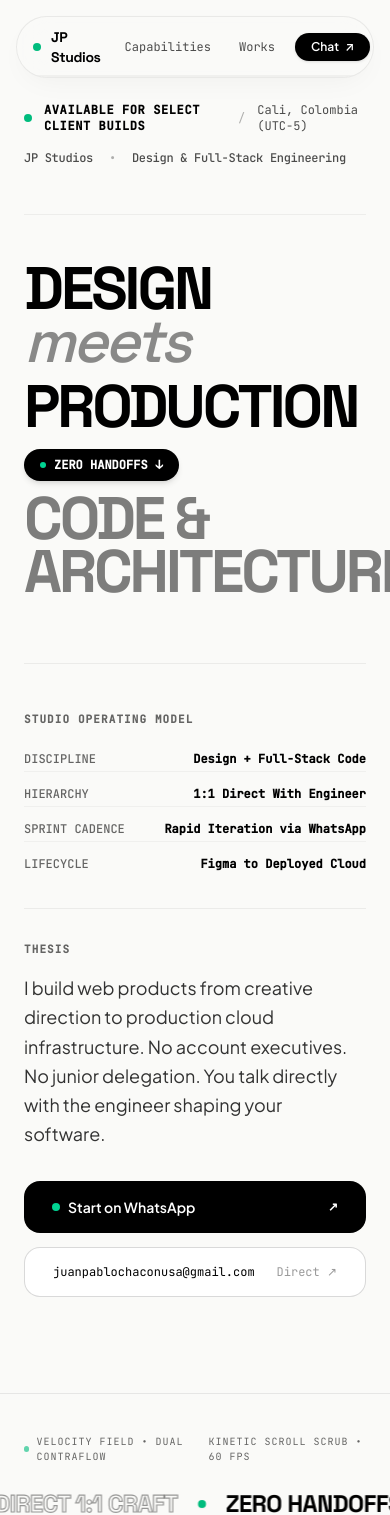
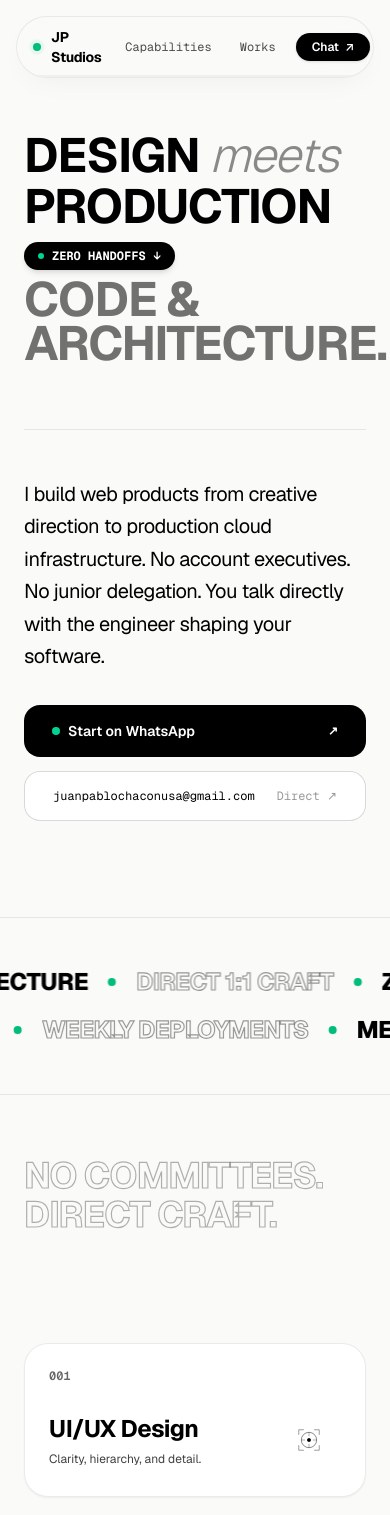
Before and after one commit to Juanpa571/portfolio, a React (Vite) app: page / in a window 390 px wide. Shown: the top 1515 px of the page. Built offline with nearby package versions, Linux system fonts and the light colour scheme.

Commit message:
feat: adopt Geist Cyber-Craft permanently, remove experimental switcher, and clean up redundant copy

```diff
--- a/index.html
+++ b/index.html
@@ -7,7 +7,7 @@
     <title>JP Studios — Full-Stack Creative Engineer</title>
     <link rel="preconnect" href="https://fonts.googleapis.com">
     <link rel="preconnect" href="https://fonts.gstatic.com" crossorigin>
-    <link href="https://fonts.googleapis.com/css2?family=Plus+Jakarta+Sans:wght@300;400;500;600;700&family=Space+Grotesk:wght@500;600;700&family=JetBrains+Mono:wght@400;500&display=swap" rel="stylesheet">
+    <link href="https://fonts.googleapis.com/css2?family=Geist:wght@300;400;500;600;700;800;900&family=Geist+Mono:wght@400;500;600;700&display=swap" rel="stylesheet">
   </head>
   <body class="bg-[#fafaf8] text-[#1a1a1e] antialiased selection:bg-black selection:text-white">
     <div id="root"></div>
--- a/src/components/sections/Hero.tsx
+++ b/src/components/sections/Hero.tsx
@@ -7,30 +7,12 @@ export const Hero: React.FC = () => {
 
       <div className="max-w-[1400px] mx-auto px-6 sm:px-12">
 
-        {/* Asymmetric Top Meta Track with Studio Telemetry */}
-        <div className="flex flex-wrap items-center justify-between gap-4 pb-12 sm:pb-16 text-xs font-mono text-black/70 border-b border-black/[0.05]">
-          <div className="flex items-center gap-3">
-            <span className="relative flex h-2 w-2">
-              <span className="animate-ping absolute inline-flex h-full w-full rounded-full bg-emerald-400 opacity-75"></span>
-              <span className="relative inline-flex rounded-full h-2 w-2 bg-emerald-500"></span>
-            </span>
-            <span className="text-black font-semibold uppercase tracking-wider">Available for select client builds</span>
-            <span className="text-black/30">/</span>
-            <span>Cali, Colombia (UTC-5)</span>
-          </div>
-          <div className="flex items-center gap-4 text-right tracking-tight font-medium text-black/70">
-            <span>JP Studios</span>
-            <span className="text-black/30">•</span>
-            <span>Design & Full-Stack Engineering</span>
-          </div>
-        </div>
-
         {/* Monumental Asymmetric Typographic Statement */}
-        <div className="pt-12 sm:pt-16 pb-16 sm:pb-24 space-y-3 sm:space-y-5 select-none">
+        <div className="pt-8 sm:pt-12 pb-16 sm:pb-24 space-y-2 sm:space-y-4 select-none">
 
           {/* Line 1: Bold Left Anchor */}
           <div
-            className="text-6xl sm:text-8xl md:text-9xl lg:text-[8.5vw] font-bold font-display tracking-tighter text-black leading-[0.88] uppercase cursor-default group transition-transform duration-300 hover:translate-x-2"
+            className="text-5xl sm:text-7xl md:text-8xl lg:text-[7.2vw] font-bold font-display tracking-tight text-black leading-[0.9] uppercase cursor-default group transition-transform duration-300 hover:translate-x-1"
             data-interactive
           >
             <span className="inline-block transition-transform duration-300 group-hover:scale-[1.01] origin-left">
@@ -41,9 +23,9 @@ export const Hero: React.FC = () => {
             </span>
           </div>
 
-          {/* Line 2: Deep Asymmetric Indentation with Off-Axis Floating Badge */}
+          {/* Line 2: Balanced Subtle Architectural Indent with Badge */}
           <div
-            className="text-6xl sm:text-8xl md:text-9xl lg:text-[8.5vw] font-bold font-display tracking-tighter text-black leading-[0.88] uppercase sm:pl-20 md:pl-36 lg:pl-48 flex flex-wrap items-baseline gap-4 sm:gap-6 cursor-default group transition-transform duration-300 hover:translate-x-2"
+            className="text-5xl sm:text-7xl md:text-8xl lg:text-[7.2vw] font-bold font-display tracking-tight text-black leading-[0.9] uppercase sm:pl-8 md:pl-12 lg:pl-14 flex flex-wrap items-baseline gap-3.5 sm:gap-5 cursor-default group transition-transform duration-300 hover:translate-x-1"
             data-interactive
           >
             <span className="inline-block transition-transform duration-300 group-hover:scale-[1.01] origin-left">
@@ -51,7 +33,7 @@ export const Hero: React.FC = () => {
             </span>
             <a
               href="#services"
-              className="text-xs sm:text-sm font-mono tracking-normal uppercase bg-black text-white px-4 py-2 sm:px-5 sm:py-2.5 rounded-full align-middle hover:bg-black/85 hover:scale-105 active:scale-95 transition-all duration-300 shadow-md cursor-pointer inline-flex items-center gap-2"
+              className="text-xs sm:text-sm font-mono tracking-normal uppercase bg-black text-white px-3.5 py-1.5 sm:px-4.5 sm:py-2 rounded-full align-middle hover:bg-black/85 hover:scale-105 active:scale-95 transition-all duration-300 shadow-md cursor-pointer inline-flex items-center gap-2"
               data-interactive
               title="See our direct model"
             >
@@ -61,9 +43,9 @@ export const Hero: React.FC = () => {
             </a>
           </div>
 
-          {/* Line 3: Muted Offset Contrast */}
+          {/* Line 3: Clean Contrast Line */}
           <div
-            className="text-6xl sm:text-8xl md:text-9xl lg:text-[8.5vw] font-bold font-display tracking-tighter text-black/50 hover:text-black leading-[0.88] uppercase sm:pl-10 md:pl-16 lg:pl-24 cursor-default transition-all duration-500 hover:translate-x-2"
+            className="text-5xl sm:text-7xl md:text-8xl lg:text-[7.2vw] font-bold font-display tracking-tight text-black/55 hover:text-black leading-[0.9] uppercase cursor-default transition-all duration-500 hover:translate-x-1"
             data-interactive
           >
             <span className="inline-block hover:scale-[1.01] origin-left transition-transform duration-300">
@@ -72,46 +54,18 @@ export const Hero: React.FC = () => {
           </div>
         </div>
 
-        {/* Asymmetric 3-Part Editorial Grid (Tension & Broken Symmetry) */}
-        <div className="grid grid-cols-1 lg:grid-cols-12 gap-8 sm:gap-12 pt-12 border-t border-black/[0.06] items-start">
+        {/* Asymmetric 2-Column Editorial Thesis & Direct Action */}
+        <div className="grid grid-cols-1 lg:grid-cols-12 gap-8 lg:gap-16 pt-12 border-t border-black/[0.08] items-center">
 
-          {/* Column 1: Studio Architectural Metrics (Col 1-4) */}
-          <div className="lg:col-span-4 space-y-4 font-mono text-xs text-black/70 border-b lg:border-b-0 lg:border-r border-black/[0.06] pb-8 lg:pb-0 lg:pr-8">
-            <div className="text-[11px] uppercase tracking-widest text-black/60 font-semibold">
-              Studio Operating Model
-            </div>
-            <div className="space-y-2.5 pt-1 text-black/80">
-              <div className="flex justify-between items-center py-1 border-b border-black/[0.04]">
-                <span className="text-black/60 font-medium">DISCIPLINE</span>
-                <span className="text-black font-semibold">Design + Full-Stack Code</span>
-              </div>
-              <div className="flex justify-between items-center py-1 border-b border-black/[0.04]">
-                <span className="text-black/60 font-medium">HIERARCHY</span>
-                <span className="text-black font-semibold">1:1 Direct With Engineer</span>
-              </div>
-              <div className="flex justify-between items-center py-1 border-b border-black/[0.04]">
-                <span className="text-black/60 font-medium">SPRINT CADENCE</span>
-                <span className="text-black font-semibold">Rapid Iteration via WhatsApp</span>
-              </div>
-              <div className="flex justify-between items-center py-1">
-                <span className="text-black/60 font-medium">LIFECYCLE</span>
-                <span className="text-black font-semibold">Figma to Deployed Cloud</span>
-              </div>
-            </div>
-          </div>
-
-          {/* Column 2: Unfiltered Human Thesis (Col 5-8) */}
-          <div className="lg:col-span-4 space-y-4 lg:pt-1">
-            <div className="text-[11px] font-mono uppercase tracking-widest text-black/60 font-semibold">
-              Thesis
-            </div>
-            <p className="text-lg sm:text-xl text-black/80 font-normal leading-relaxed">
+          {/* Left Column: Direct Human Statement (Col 1-7) */}
+          <div className="lg:col-span-7">
+            <p className="text-xl sm:text-2xl text-black font-sans leading-relaxed tracking-tight">
               I build web products from creative direction to production cloud infrastructure. No account executives. No junior delegation. You talk directly with the engineer shaping your software.
             </p>
           </div>
 
-          {/* Column 3: Asymmetric Direct Actions (Col 9-12) */}
-          <div className="lg:col-span-4 flex flex-col gap-3.5 lg:pl-4">
+          {/* Right Column: Direct Actions (Col 8-12) */}
+          <div className="lg:col-span-5 flex flex-col gap-3.5">
             <a
               href={siteConfig.profile.contact.whatsapp}
               target="_blank"
--- a/src/components/sections/Services.tsx
+++ b/src/components/sections/Services.tsx
@@ -11,7 +11,6 @@ export const Services: React.FC = () => {
   const line1FillRef = useRef<HTMLSpanElement | null>(null);
   const line2FillRef = useRef<HTMLSpanElement | null>(null);
   const rulerRef = useRef<HTMLDivElement | null>(null);
-  const metaRef = useRef<HTMLDivElement | null>(null);
 
   useEffect(() => {
     if (!headerRef.current) return;
@@ -55,16 +54,6 @@ export const Services: React.FC = () => {
           0.2
         );
       }
-
-      // Meta counter sliding in
-      if (metaRef.current) {
-        tl.fromTo(
-          metaRef.current,
-          { opacity: 0.2, x: 25 },
-          { opacity: 1, x: 0, ease: 'power1.out', duration: 0.7 },
-          0.25
-        );
-      }
     }, headerRef);
 
     return () => ctx.revert();
@@ -77,13 +66,7 @@ export const Services: React.FC = () => {
 
         {/* Asymmetric Section Header with Refokus-Style Kinetic Morph */}
         <div ref={headerRef} className="relative mb-12 lg:mb-16 pb-6">
-          <div className="flex flex-col sm:flex-row sm:items-end justify-between gap-6">
-            <div className="space-y-3 max-w-2xl">
-              <div className="flex items-center gap-3">
-                <span className="w-2.5 h-2.5 rounded-full bg-emerald-500 animate-pulse"></span>
-                <span className="text-xs font-mono uppercase tracking-widest text-black/70 font-semibold">Capabilities</span>
-              </div>
-
+          <div className="space-y-3 max-w-4xl">
             <h2 className="text-4xl sm:text-6xl lg:text-7xl font-bold font-display tracking-tight leading-[0.95] uppercase">
               {/* Line 1: No committees. */}
               <div className="relative inline-block overflow-hidden">
@@ -115,15 +98,10 @@ export const Services: React.FC = () => {
             </h2>
           </div>
 
-            <div ref={metaRef} className="text-xs font-mono text-black/75 text-left sm:text-right tracking-tight font-medium">
-              Design & Full-Stack Engineering • 01 — 04
-            </div>
-          </div>
-
           {/* Animated Ruler Line drawn on scroll */}
           <div
             ref={rulerRef}
-            className="w-full h-[1px] bg-black/[0.08] mt-6 origin-left will-change-transform"
+            className="w-full h-[1px] bg-black/[0.08] mt-8 origin-left will-change-transform"
           />
         </div>
 
@@ -141,9 +119,6 @@ export const Services: React.FC = () => {
               <div className="flex justify-between items-center mb-6">
                 <span className="text-xs font-mono text-black/60 group-hover:text-black transition-colors font-semibold">
                   001
-                </span>
-                <span className="text-[11px] font-mono px-2.5 py-0.5 rounded-full bg-black/5 text-black font-semibold">
-                  FIGMA TO PRODUCTION
                 </span>
               </div>
 
@@ -192,9 +167,6 @@ export const Services: React.FC = () => {
               <div className="flex justify-between items-center mb-6">
                 <span className="text-xs font-mono text-white/60 group-hover:text-white transition-colors font-semibold">
                   002
-                </span>
-                <span className="text-[11px] font-mono px-2.5 py-0.5 rounded-full bg-white/10 text-white font-semibold">
-                  REACT 19 + TS
                 </span>
               </div>
 
@@ -245,9 +217,6 @@ export const Services: React.FC = () => {
               <div className="flex justify-between items-center mb-6">
                 <span className="text-xs font-mono text-black/60 group-hover:text-black transition-colors font-semibold">
                   003
-                </span>
-                <span className="text-[11px] font-mono px-2.5 py-0.5 rounded-full bg-black/5 text-black/80 font-semibold">
-                  SQL • APIS • STRIPE
                 </span>
               </div>
 
--- a/src/components/sections/VelocityTicker.tsx
+++ b/src/components/sections/VelocityTicker.tsx
@@ -112,18 +112,9 @@ export const VelocityTicker: React.FC = () => {
   return (
     <section
       ref={containerRef}
-      className="py-10 sm:py-14 border-b border-black/[0.08] bg-[#fafaf8] overflow-hidden select-none relative"
+      className="py-12 sm:py-16 border-b border-black/[0.08] bg-[#fafaf8] overflow-hidden select-none relative"
       aria-hidden="true"
     >
-      {/* Top Telemetry strip */}
-      <div className="max-w-[1400px] mx-auto px-6 sm:px-12 mb-6 flex justify-between items-center text-[10px] sm:text-[11px] font-mono text-black/60 uppercase tracking-widest">
-        <div className="flex items-center gap-2">
-          <span className="w-1.5 h-1.5 rounded-full bg-emerald-500 animate-pulse" />
-          <span>Velocity Field • Dual Contraflow</span>
-        </div>
-        <div>Kinetic Scroll Scrub • 60 FPS</div>
-      </div>
-
       <div className="space-y-4 sm:space-y-6">
         {/* Row 1: Flowing Left */}
         <div className="overflow-hidden whitespace-nowrap will-change-transform">
--- a/src/index.css
+++ b/src/index.css
@@ -1,9 +1,9 @@
 @import "tailwindcss";
 
 @theme {
-  --font-sans: 'Plus Jakarta Sans', system-ui, -apple-system, sans-serif;
-  --font-display: 'Space Grotesk', sans-serif;
-  --font-mono: 'JetBrains Mono', monospace;
+  --font-sans: 'Geist', system-ui, -apple-system, sans-serif;
+  --font-display: 'Geist', sans-serif;
+  --font-mono: 'Geist Mono', monospace;
 }
 
 @layer base {
```
Also changed, not shown: src/components/layout/Footer.tsx (+3 -40 lines), src/components/sections/ProjectList.tsx (+1 -11 lines). Lines whose indentation alone changed are shown as unchanged.
